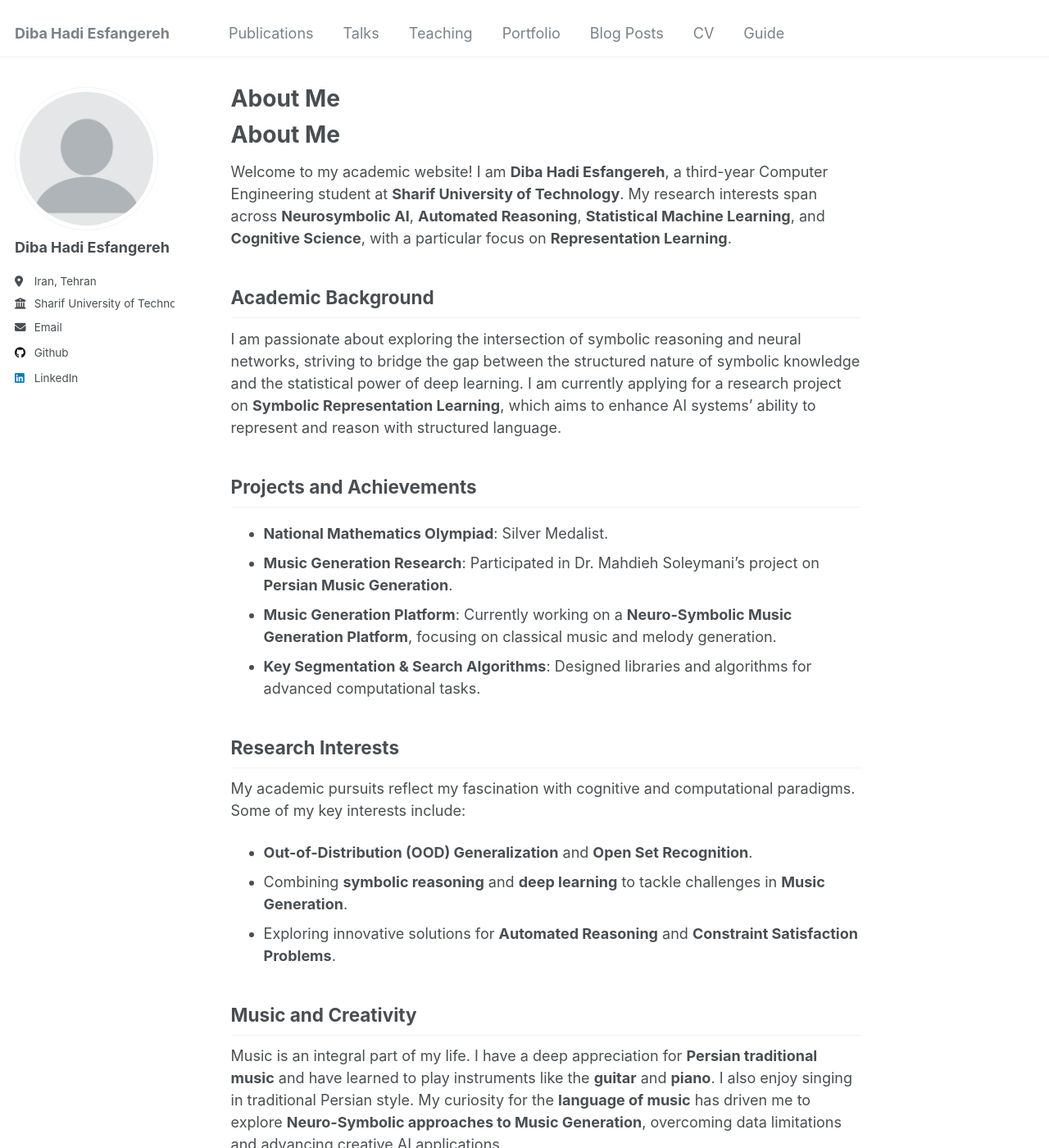
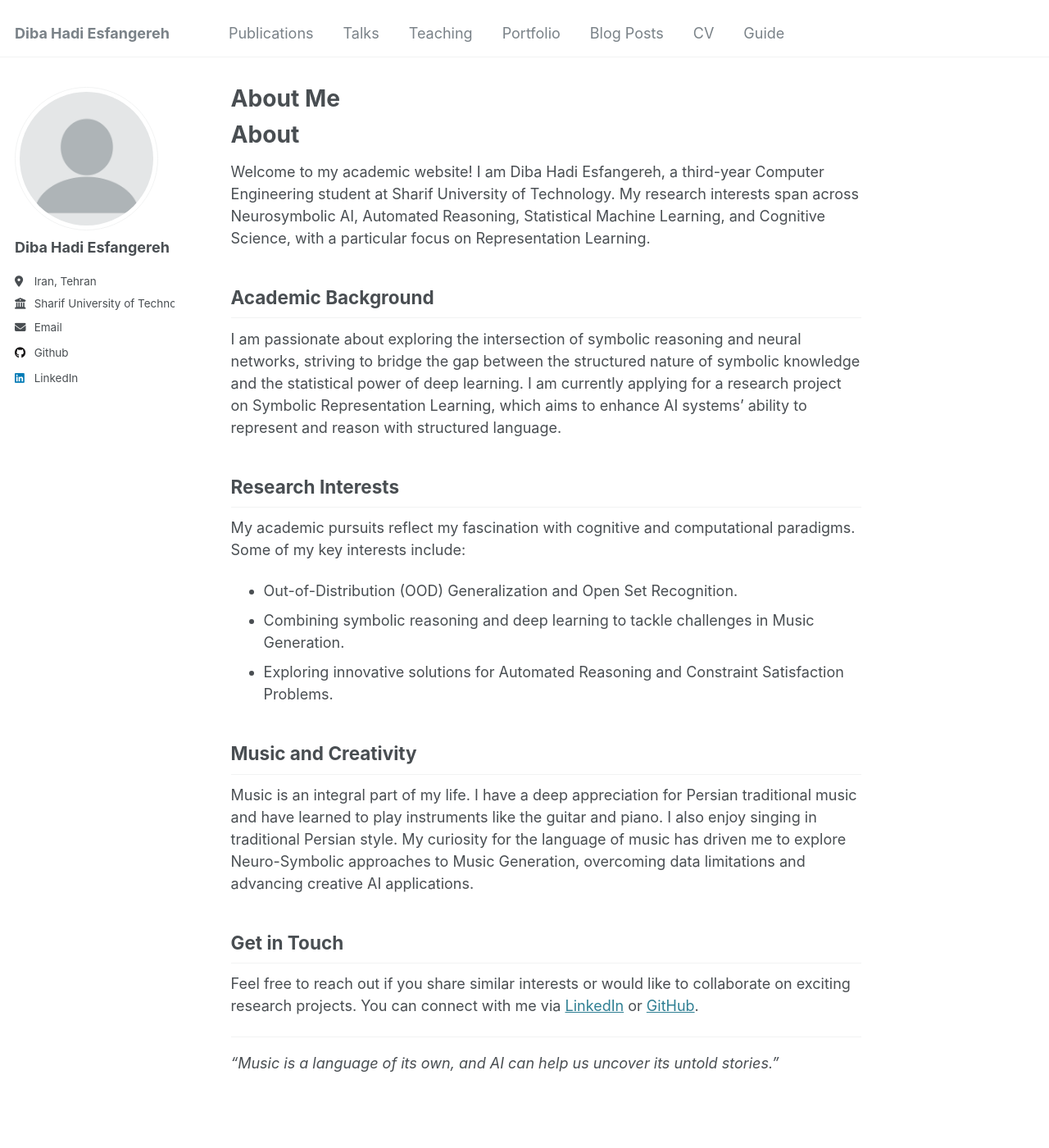
Before and after one commit to dibahadie/DibaHadiEsfangereh, a Jekyll site: the page built from _pages/about.md, in a window 1280 px wide and 1400 px high. Shown: the whole window at 82% size. Built offline with Jekyll 4.4.1, drawn with Linux system fonts in a browser that asks for light colours; some of the changed text lies outside the part shown.

Commit message:
Update about.md

```diff
--- a/_pages/about.md
+++ b/_pages/about.md
@@ -6,37 +6,29 @@ redirect_from:
   - /about/
   - /about.html
 ---
+# About
 
-# About Me
-
-Welcome to my academic website! I am **Diba Hadi Esfangereh**, a third-year Computer Engineering student at **Sharif University of Technology**. My research interests span across **Neurosymbolic AI**, **Automated Reasoning**, **Statistical Machine Learning**, and **Cognitive Science**, with a particular focus on **Representation Learning**.
+Welcome to my academic website! I am Diba Hadi Esfangereh, a third-year Computer Engineering student at Sharif University of Technology. My research interests span across Neurosymbolic AI, Automated Reasoning, Statistical Machine Learning, and Cognitive Science, with a particular focus on Representation Learning.
 
 ## Academic Background
 
-I am passionate about exploring the intersection of symbolic reasoning and neural networks, striving to bridge the gap between the structured nature of symbolic knowledge and the statistical power of deep learning. I am currently applying for a research project on **Symbolic Representation Learning**, which aims to enhance AI systems' ability to represent and reason with structured language.
-
-## Projects and Achievements
-
-- **National Mathematics Olympiad**: Silver Medalist.
-- **Music Generation Research**: Participated in Dr. Mahdieh Soleymani's project on **Persian Music Generation**.
-- **Music Generation Platform**: Currently working on a **Neuro-Symbolic Music Generation Platform**, focusing on classical music and melody generation.
-- **Key Segmentation & Search Algorithms**: Designed libraries and algorithms for advanced computational tasks.
+I am passionate about exploring the intersection of symbolic reasoning and neural networks, striving to bridge the gap between the structured nature of symbolic knowledge and the statistical power of deep learning. I am currently applying for a research project on Symbolic Representation Learning, which aims to enhance AI systems' ability to represent and reason with structured language.
 
 ## Research Interests
 
 My academic pursuits reflect my fascination with cognitive and computational paradigms. Some of my key interests include:
 
-- **Out-of-Distribution (OOD) Generalization** and **Open Set Recognition**.
-- Combining **symbolic reasoning** and **deep learning** to tackle challenges in **Music Generation**.
-- Exploring innovative solutions for **Automated Reasoning** and **Constraint Satisfaction Problems**.
+- Out-of-Distribution (OOD) Generalization and Open Set Recognition.
+- Combining symbolic reasoning and deep learning to tackle challenges in Music Generation.
+- Exploring innovative solutions for Automated Reasoning and Constraint Satisfaction Problems.
 
 ## Music and Creativity
 
-Music is an integral part of my life. I have a deep appreciation for **Persian traditional music** and have learned to play instruments like the **guitar** and **piano**. I also enjoy singing in traditional Persian style. My curiosity for the **language of music** has driven me to explore **Neuro-Symbolic approaches to Music Generation**, overcoming data limitations and advancing creative AI applications.
+Music is an integral part of my life. I have a deep appreciation for Persian traditional music and have learned to play instruments like the guitar and piano. I also enjoy singing in traditional Persian style. My curiosity for the language of music has driven me to explore Neuro-Symbolic approaches to Music Generation, overcoming data limitations and advancing creative AI applications.
 
 ## Get in Touch
 
 Feel free to reach out if you share similar interests or would like to collaborate on exciting research projects. You can connect with me via [LinkedIn](https://www.linkedin.com/) or [GitHub](https://github.com/).
 
 ---
-*“To play a wrong note is insignificant; to play without passion is inexcusable.”*
+*"Music is a language of its own, and AI can help us uncover its untold stories."*
```
